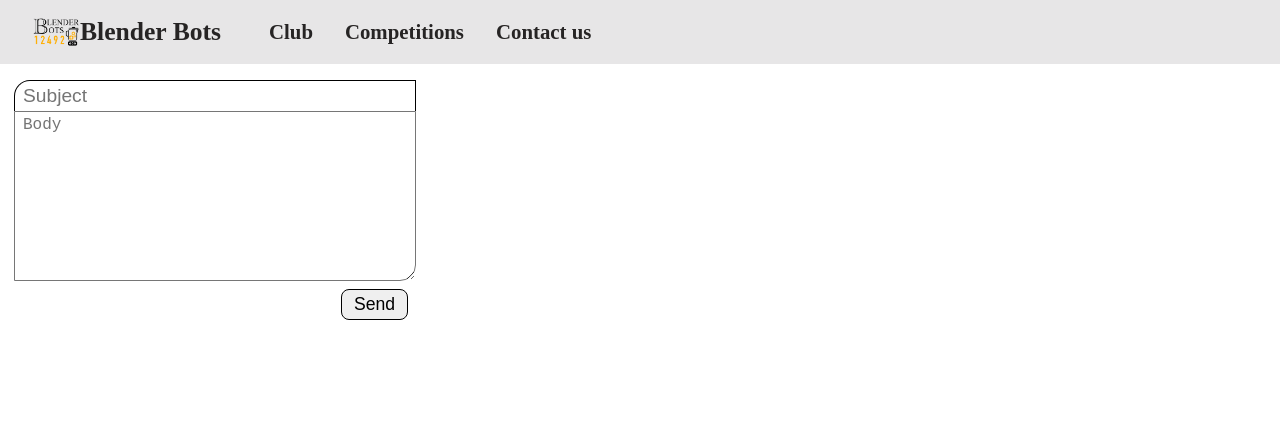
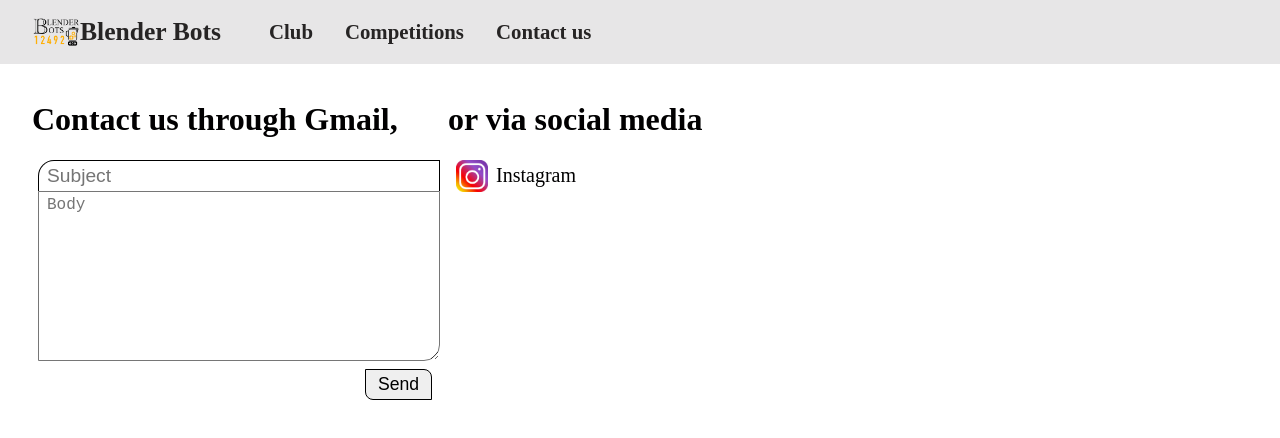
Before and after one commit to Streamer272/blenderbots-website, a Nuxt app: page /contact in a window 1280 px wide. Shown: the top 438 px of the page. Built offline with nearby package versions, Linux system fonts and the light colour scheme.

Commit message:
⚡️ Adds social media to contact us

```diff
--- /dev/null
+++ b/assets/scss/mixins.scss
@@ -0,0 +1,8 @@
+@mixin flex($direction, $center) {
+    display: flex;
+    flex-direction: $direction;
+    @if ($center == true) {
+        justify-content: center;
+        align-items: center;
+    }
+}
--- a/components/Navbar.vue
+++ b/components/Navbar.vue
@@ -11,7 +11,7 @@
 </template>
 
 <style lang="scss" scoped>
-@import "../assets/scss/colors";
+@import "assets/scss/colors";
 
 .navbar {
     display: flex;
--- a/pages/contact.vue
+++ b/pages/contact.vue
@@ -1,19 +1,42 @@
 <template>
+    <div class="contact-div">
+        <div>
+            <h1 class="contact-title">Contact us through Gmail,</h1>
             <form class="contact-form" @submit="submit">
                 <input class="subject" placeholder="Subject" @change="changeSubject">
                 <textarea class="body" placeholder="Body" @change="changeBody"></textarea>
                 <button type="submit">Send</button>
             </form>
+        </div>
+
+        <div>
+            <h1 class="contact-title">or via social media</h1>
+            <ul class="social-media-list">
+                <li class="social-media" @click="openSocialMedia">
+                    <img src="/instagram.png" alt="Instagram Logo">
+                    <a href="https://www.instagram.com/blenderbots/" target="_blank">Instagram</a>
+                </li>
+            </ul>
+        </div>
+    </div>
 </template>
 
 <style lang="scss" scoped>
+@import "assets/scss/colors";
+@import "assets/scss/mixins";
+
+.contact-div {
+    @include flex(row, false);
+    margin: 1rem 2rem;
+    padding: 0;
+
     .contact-form {
         display: flex;
         flex-direction: column;
         width: 30vw;
         align-items: flex-end;
         justify-content: center;
-    margin: 1rem 2rem;
+        margin: 0 0 0 1.5rem;
 
         input {
             width: 100%;
@@ -41,7 +64,39 @@
             padding: .25rem .75rem;
             font-size: 1.1rem;
             border: 1px solid black;
-        border-radius: .5rem;
+            border-radius: 0 .5rem 0 .5rem;
+        }
+    }
+
+    .social-media-list {
+        list-style-type: none;
+        margin: 0;
+        padding: 0;
+
+        .social-media {
+            @include flex(row, true);
+            width: fit-content;
+            margin: 0 0 0 .5rem;
+            cursor: pointer;
+
+            img {
+                width: 2rem;
+            }
+
+            a {
+                color: $black;
+                text-decoration: none;
+                margin: 0 0 0 .5rem;
+                padding: 0;
+                font-size: 1.25rem;
+            }
+        }
+    }
+
+    div {
+        &:not(:first-of-type) {
+            margin: 0 0 0 .5rem;
+        }
     }
 }
 </style>
@@ -56,4 +111,8 @@ const changeBody = (it) => body = it.target.value
 const submit = () => {
     window.open(`mailto:icrcerevo@gmail.com?subject=${subject}&body=${body}`)
 }
+
+const openSocialMedia = (event) => {
+    window.open((event.target.tagName.toLowerCase() === "img" ? event.target.parentElement : event.target).querySelector("a").href)
+}
 </script>
```
Also changed, not shown: public/instagram.png (added). Lines whose indentation alone changed are shown as unchanged.
